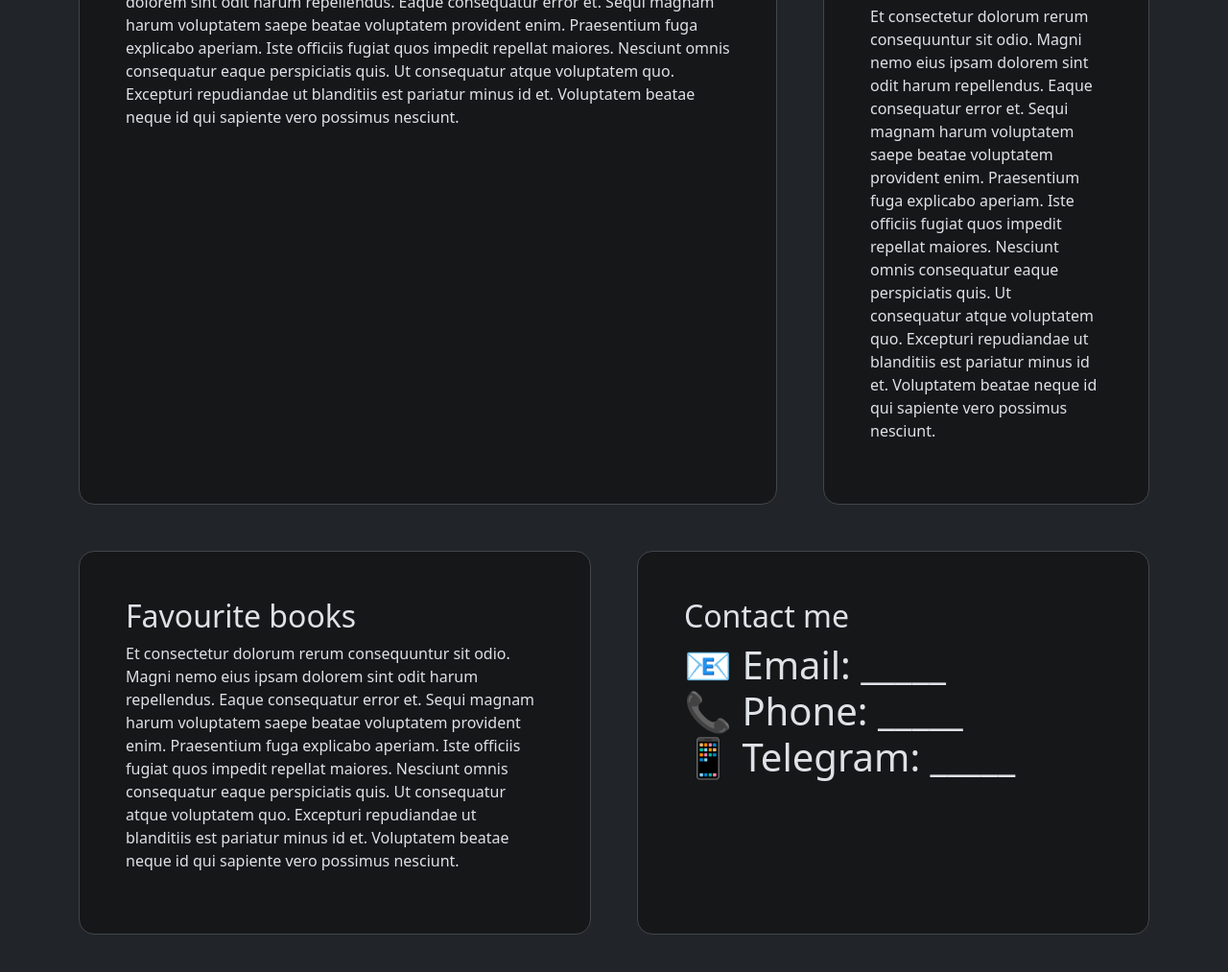
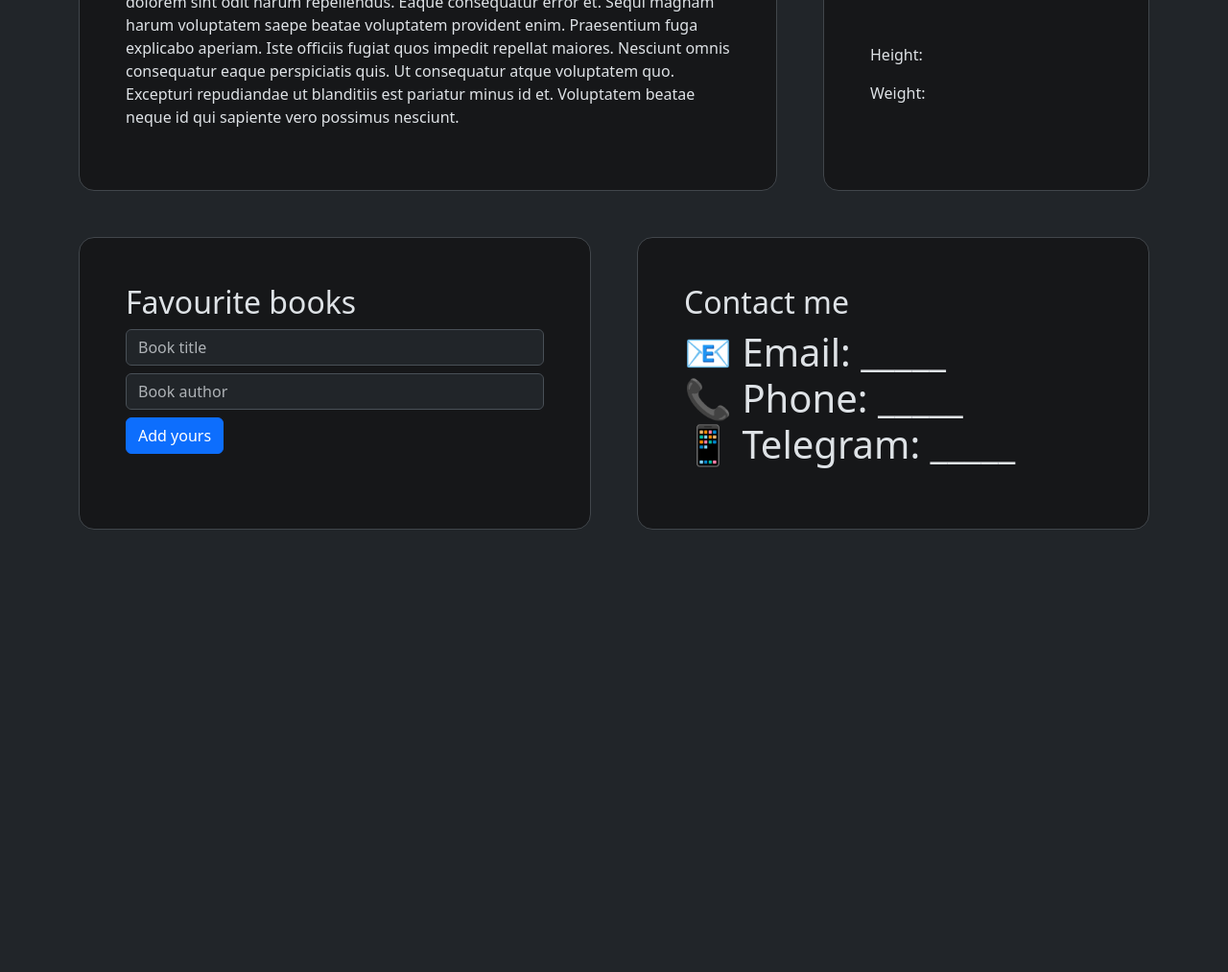
Before and after one commit to ORION-SIG/xle-it-e, a plain HTML site: page index.html in a window 1280 px wide. Shown: the part 473-1486 px from the top of the page at 96% size. After the commit the page ends 1073 px from the top, so only its background shows below. Drawn offline with nearby package versions, Linux system fonts and the light colour scheme.

Commit message:
feat: update layout

```diff
--- a/index.html
+++ b/index.html
@@ -1,5 +1,6 @@
 <!DOCTYPE html>
 <html lang="en" data-bs-theme="dark">
+  <!-- The head tag contains metadata about the document. What you see here will not be displayed on the page. -->
   <head>
     <meta charset="UTF-8" />
     <meta name="viewport" content="width=device-width, initial-scale=1.0" />
@@ -10,10 +11,10 @@
       integrity="sha384-T3c6CoIi6uLrA9TneNEoa7RxnatzjcDSCmG1MXxSR1GAsXEV/Dwwykc2MPK8M2HN"
       crossorigin="anonymous"
     />
-    <script src="script.js"></script>
   </head>
   <body>
     <main class="container mt-5 py-5">
+      <!-- Introduction section -->
       <h1>Hello! I'm _____</h1>
       <p class="col-8">
         Et consectetur dolorum rerum consequuntur sit odio. Magni nemo eius
@@ -26,7 +27,9 @@
         possimus nesciunt.
       </p>
 
+      <!-- The row class is used to create a row of columns. This one is used to make the first row with the two cards at the top. -->
       <div class="row mt-5 gx-5">
+        <!-- About me section -->
         <div class="col-8">
           <div
             class="bg-secondary-subtle border border-secondary-subtle h-100 p-5 rounded-4"
@@ -44,42 +47,56 @@
             </p>
           </div>
         </div>
+
+        <!-- Favourite Pokémon section -->
         <div class="col">
           <div
             class="bg-secondary-subtle border border-secondary-subtle h-100 p-5 rounded-4"
           >
             <h2>Favourite Pokémon</h2>
-            <p>
-              Et consectetur dolorum rerum consequuntur sit odio. Magni nemo
-              eius ipsam dolorem sint odit harum repellendus. Eaque consequatur
-              error et. Sequi magnam harum voluptatem saepe beatae voluptatem
-              provident enim. Praesentium fuga explicabo aperiam. Iste officiis
-              fugiat quos impedit repellat maiores. Nesciunt omnis consequatur
-              eaque perspiciatis quis. Ut consequatur atque voluptatem quo.
-              Excepturi repudiandae ut blanditiis est pariatur minus id et.
-              Voluptatem beatae neque id qui sapiente vero possimus nesciunt.
-            </p>
+            <div>
+              <img src="" alt="" srcset="" id="pokemon-image" />
+              <p class="display-6" id="pokemon-name"></p>
+              <p>Height: <span id="pokemon-height"></span></p>
+              <p>Weight: <span id="pokemon-weight"></span></p>
+            </div>
           </div>
         </div>
       </div>
+
+      <!-- This row class is used to make the second row with the books and contact me section. -->
       <div class="row mt-5 gx-5">
+        <!-- Favourite books section -->
         <div class="col">
           <div
-            class="bg-secondary-subtle border border-secondary-subtle h-100 p-5 rounded-4"
+            class="bg-secondary-subtle border border-secondary-subtle h-100 p-5 rounded-4 overflow-y-auto"
+            style="max-height: 640px"
+            id="books-container"
           >
             <h2>Favourite books</h2>
-            <p>
-              Et consectetur dolorum rerum consequuntur sit odio. Magni nemo
-              eius ipsam dolorem sint odit harum repellendus. Eaque consequatur
-              error et. Sequi magnam harum voluptatem saepe beatae voluptatem
-              provident enim. Praesentium fuga explicabo aperiam. Iste officiis
-              fugiat quos impedit repellat maiores. Nesciunt omnis consequatur
-              eaque perspiciatis quis. Ut consequatur atque voluptatem quo.
-              Excepturi repudiandae ut blanditiis est pariatur minus id et.
-              Voluptatem beatae neque id qui sapiente vero possimus nesciunt.
-            </p>
+            <form class="mb-2">
+              <input
+                type="text"
+                placeholder="Book title"
+                id="book-title"
+                class="form-control mb-2"
+              />
+              <input
+                type="text"
+                placeholder="Book author"
+                id="book-author"
+                class="form-control mb-2"
+              />
+              <button type="submit" class="btn btn-primary" id="submit-button">
+                Add yours
+              </button>
+            </form>
+
+            <!-- Any books added will be added here, before the end of #books-container -->
           </div>
         </div>
+
+        <!-- Contact me section -->
         <div class="col">
           <div
             class="bg-secondary-subtle border border-secondary-subtle h-100 p-5 rounded-4"
@@ -97,10 +114,12 @@
       </div>
     </main>
 
+    <!-- The script tag is used to load JavaScript files, both third-party (Bootstrap) and our own ones. -->
     <script
       src="https://cdn.jsdelivr.net/npm/bootstrap@5.3.2/dist/js/bootstrap.bundle.min.js"
       integrity="sha384-C6RzsynM9kWDrMNeT87bh95OGNyZPhcTNXj1NW7RuBCsyN/o0jlpcV8Qyq46cDfL"
       crossorigin="anonymous"
     ></script>
+    <script src="script.js"></script>
   </body>
 </html>
```
